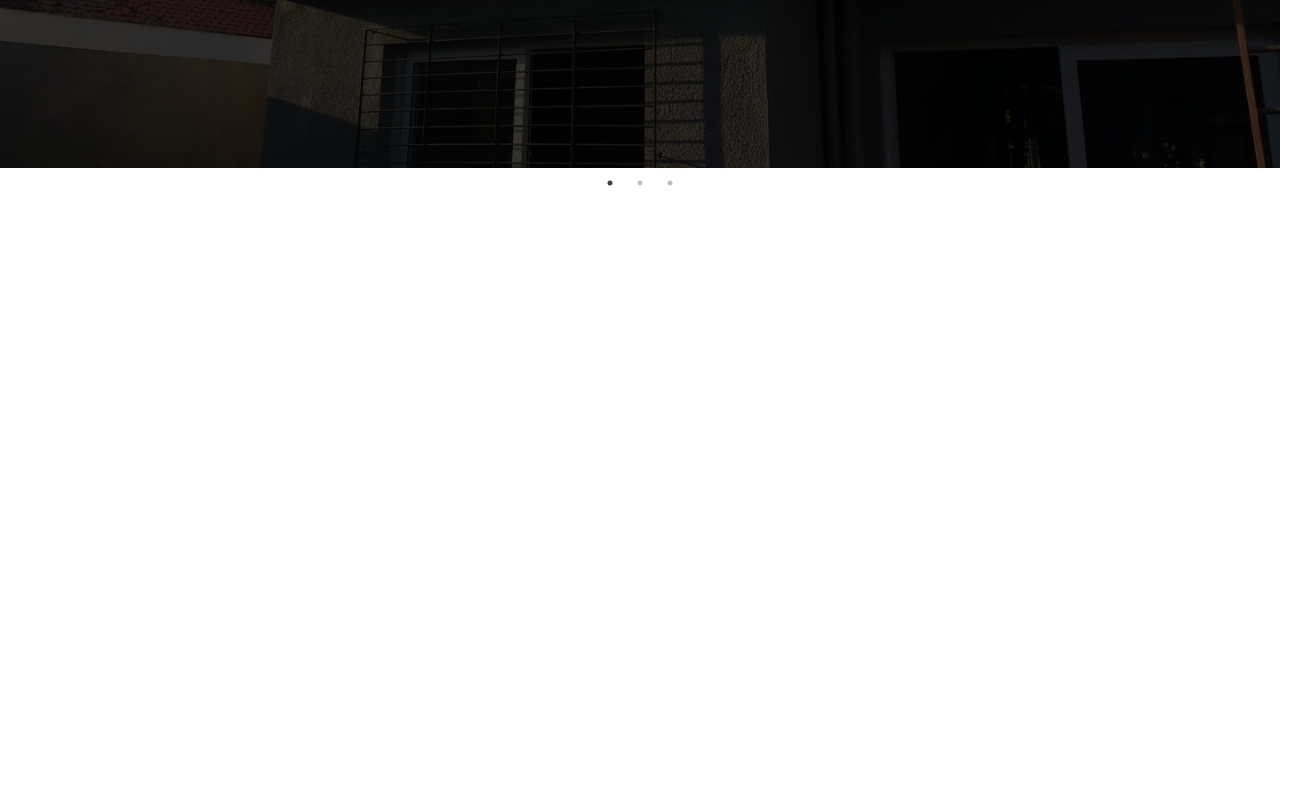
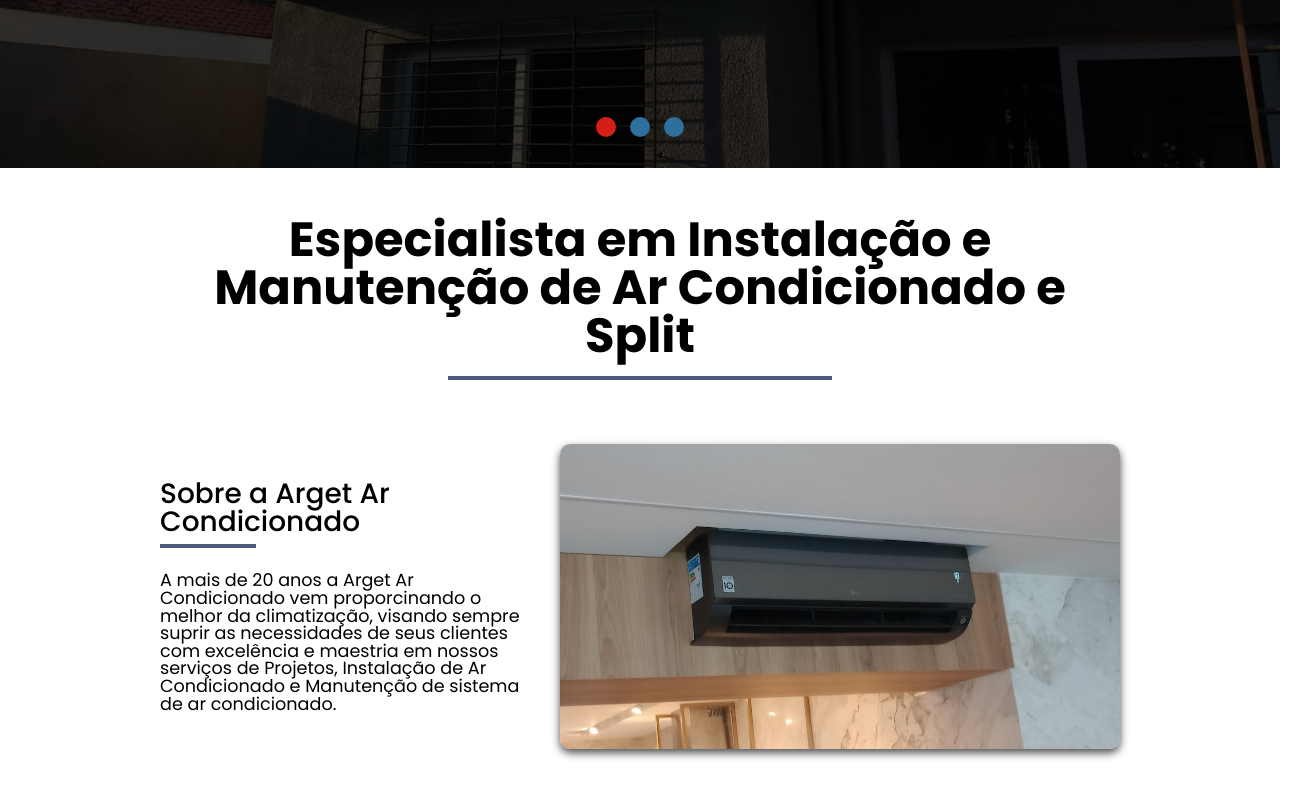
Before and after one commit to YanvFortes/arget_2.0, a React (Vite) app: page / in a window 1280 px wide. Shown: the part 632-1429 px from the top of the page, 1305 px wide, since content can reach past the window. Before the commit the page ends 825 px from the top, so only its background shows below. Built offline with nearby package versions, Linux system fonts and the light colour scheme.

Commit message:
Add components Line, Dots, About, Title, Paragraph and modified Contact and Services

```diff
--- a/src/components/Button/index.jsx
+++ b/src/components/Button/index.jsx
@@ -9,6 +9,7 @@ const ButtonStyled = styled.button`
     cursor: pointer;
     display: flex;
     font-size: 1rem;
+    font-family: 'Poppins', sans-serif;
     gap: .5em;
     padding: .5em .75em;
     transition: .7s ease;
--- /dev/null
+++ b/src/components/Line/index.jsx
@@ -0,0 +1,20 @@
+import styled from "styled-components"
+
+const LineStyled = styled.div`
+    width: ${props => props.$width};
+    height: 0.25rem;
+    background: #4b5c7e;
+    margin: ${props => props.$margin ? props.$margin : "1em 0"};
+    margin-left: ${props => props.$marginSide ? props.$marginSide : "auto"};
+    margin-right: ${props => props.$marginSide ? props.$marginSide : "auto"};
+`
+
+const Line = ( {margin, marginSide, width} ) => {
+    return <LineStyled
+        $width={width}
+        $margin={margin}
+        $marginSide={marginSide}
+    />
+}
+
+export default Line
--- /dev/null
+++ b/src/components/Paragraph/index.jsx
@@ -0,0 +1,23 @@
+import styled from "styled-components"
+
+const ParagraphStyled = styled.p`
+    color: ${props => props.$color ? props.$color : "#000000"};
+    text-shadow: ${props => props.$shadow ? props.$shadow : "none"};
+    font-size: ${props => props.$size};
+    font-weight: 400;
+    /* line-height: ${props => props.$lineHeight ? props.$lineHeight : ".15em"}; */
+`
+
+const Paragraph = ( {children, color, shadow, size} ) => {
+    return (
+        <ParagraphStyled
+            $color={color}
+            $shadow={shadow}
+            $size={size}
+        >
+            {children}
+        </ParagraphStyled>
+    )
+}
+
+export default Paragraph
--- /dev/null
+++ b/src/components/Title/index.jsx
@@ -0,0 +1,23 @@
+import styled from "styled-components"
+
+const TitleStyled = styled.h2`
+    color: ${props => props.$color ? props.$color : "#000000"};
+    font-size: ${props => props.$size};
+    font-weight: ${props => props.$weight};
+    text-align: ${props => props.$align ? props.$align : "center"};
+`
+
+const Title = ( {align, children, color, size, weight} ) => {
+    return (
+        <TitleStyled
+            $color={color}
+            $size={size}
+            $weight={weight}
+            $align={align}
+        >
+            {children}
+        </TitleStyled>
+    )
+}
+
+export default Title
--- /dev/null
+++ b/src/components/pages/Home/About/index.jsx
@@ -0,0 +1,61 @@
+import styled from "styled-components"
+import Title from "../../../Title"
+import Line from "../../../Line"
+import Paragraph from "../../../Paragraph"
+
+const AboutContainer = styled.section`
+    align-items: center;
+    display: flex;
+    flex-direction: column;
+    gap: 3em;
+    justify-content: center;
+    padding: 3em 10em;
+`
+const AboutCard = styled.div`
+    align-items: center;
+    display: flex;
+    gap: 2em;
+    justify-content: center;
+`
+const Description = styled.div`
+    align-items: start;
+    display: flex;
+    flex-direction: column;
+    justify-content: start;
+`
+const Subtitle = styled.h3`
+    color: #000000;
+    font-size: 1.75rem;
+    font-weight: 500;
+`
+const Image = styled.img`
+    border-radius: 10px;
+    box-shadow: 0 4px 8px #000000b2;
+    width: 560px;
+`
+
+const About = () => {
+    return(
+        <AboutContainer>
+            <Title size="3rem" weight="700">
+                Especialista em Instalação e Manutenção de Ar Condicionado e Split
+            </Title>
+            <Line margin="-2em 0 1em 0" width="24em"/>
+            <AboutCard>
+                <Description>
+                    <Subtitle>Sobre a Arget Ar Condicionado</Subtitle>
+                    <Line margin="0.5em 0 1.5em 0" marginSide="0" width="6em"/>
+                    <Paragraph size="1.1rem">
+                        A mais de 20 anos a Arget Ar Condicionado vem proporcinando o melhor da climatização,
+                        visando sempre suprir as necessidades de seus clientes com excelência e maestria em
+                        nossos serviços de Projetos, Instalação de Ar Condicionado e Manutenção de sistema
+                        de ar condicionado.
+                    </Paragraph>
+                </Description>
+                <Image src="assets/Sobre.jpeg" alt="Imagem sobre"/>
+            </AboutCard>
+        </AboutContainer>
+    )
+}
+
+export default About
--- /dev/null
+++ b/src/components/pages/Home/Slide/Dots/index.jsx
@@ -0,0 +1,36 @@
+import styled from "styled-components"
+
+const DotContainer = styled.div`
+    align-items: center;
+    box-sizing: border-box;
+    display: flex;
+    gap: 1em;
+    justify-content: center;
+    padding: 1em;
+
+    ul{
+        align-items: center;
+        display: flex;
+        gap: .25em;
+        justify-content: center;
+        padding: 0 0 2.5em 0;
+
+    }
+`
+const Dots = styled.div`
+    background-color: #2d709e;
+    height: 20px;
+    width: 20px;
+    border-radius: 64px;
+    transition: all .3s;
+
+    .slick-dots .slick-active & {
+        background-color: #d51e17;
+    }
+
+    &:hover {
+        background-color: #d51e17;
+    }
+`
+
+export {Dots, DotContainer}
--- a/src/components/pages/Home/Slide/index.jsx
+++ b/src/components/pages/Home/Slide/index.jsx
@@ -4,6 +4,7 @@ import Button from "../../../Button"
 
 const Container = styled.div`
     align-items: center;
+    box-sizing: border-box;
     display: flex;
     height: 100vh;
     justify-content: center;
@@ -13,6 +14,7 @@ const Container = styled.div`
     width: 100vw;
 `
 const BackgroundImage = styled.img`
+    display: flex;
     height: 100%;
     object-fit: cover;
     filter: brightness(30%);
--- a/src/components/pages/Home/index.jsx
+++ b/src/components/pages/Home/index.jsx
@@ -1,21 +1,42 @@
-import Slider from "react-slick";
 import "slick-carousel/slick/slick.css";
 import "slick-carousel/slick/slick-theme.css";
+import Slider from "react-slick";
 import Slide from "./Slide"
+import styled from "styled-components";
+import {Dots, DotContainer} from "./Slide/Dots"
+import About from "./About"
+
+
+const SliderStyled = styled(Slider)`
+    display: block;
+    padding: 0;
+    margin: 0;
+    box-sizing: border-box;
+`
 
 const Home = () => {
+
     const settings = {
-        autoPlay: true,
-        autoPlaySpeed: 7500,
+        autoplay: true,
+        autoplaySpeed: 7500,
         dots: true,
         infinite: true,
-        speed: 500,
-        slidesToShow: 1,
-        slidesToScroll: 1
+        pauseOnHover: false,
+        nextArrow: <></>,
+        prevArrow: <></>,
+        appendDots: dots => (
+            <DotContainer>
+                <ul>{dots}</ul>
+            </DotContainer>
+        ),
+        customPaging: () => (
+            <Dots/>
+          )
       };
 
     return (
-        <Slider {...settings}>
+        <>
+            <SliderStyled {...settings}>
                 <Slide
                     title="Manutenção preventiva de ar-condicionado"
                     text="Realizamos a manutenção e concerto do seu Ar Condicionado e Split"
@@ -31,7 +52,10 @@ const Home = () => {
                     text="Entre em contato no e-mail ou whatsapp para realizarmos um orçamento do seu desejo!"
                     img="/assets/Carrocel-3.png"
                 />
-        </Slider>
+            </SliderStyled>
+
+            <About/>
+        </>
     )
 }
 
```
Also changed, not shown: src/router.jsx (+2 -8 lines), src/components/pages/Contact/index.jsx (renamed from src/components/pages/Contato/index.jsx), src/components/pages/Services/index.jsx (renamed from src/components/pages/Servicos/index.jsx). Lines whose indentation alone changed are shown as unchanged.
